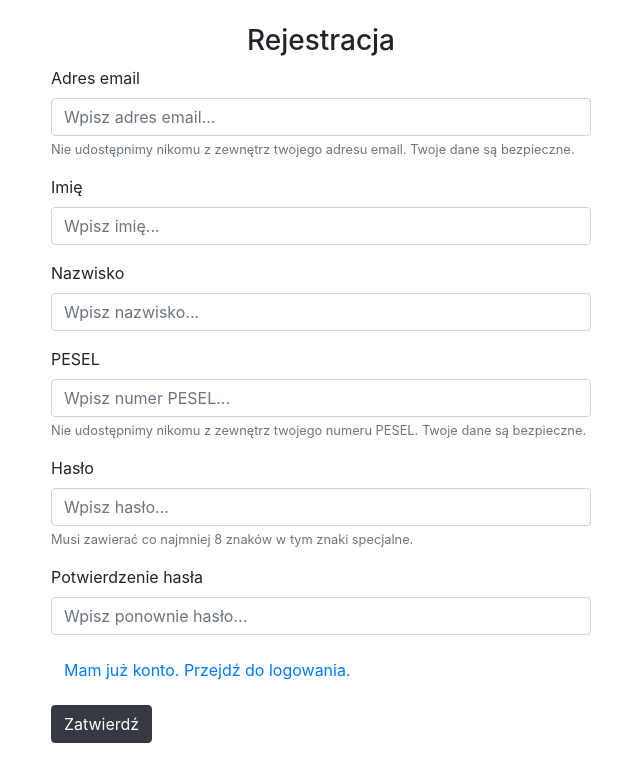
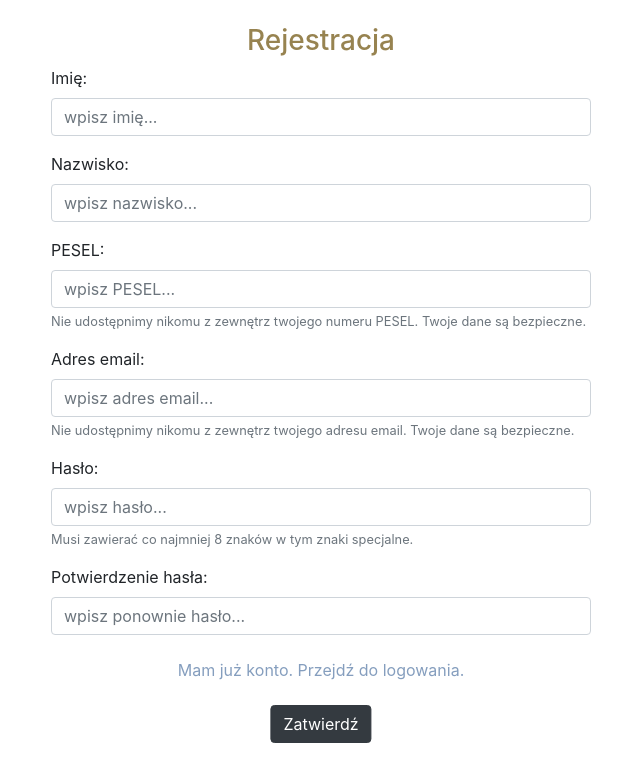
Before and after one commit to IzabelaPopiel/rezerwuj_okienka, a Django app: page /appointments/register/ in a window 1280 px wide. Shown: the top 782 px of the page, without its empty margins (319-959 px from the left). Run offline with Django 3.2, Linux system fonts and the light colour scheme; some libraries are stand-ins or nearby versions.

Commit message:
login and register front updated

```diff
--- a/appointments/templates/base.html
+++ b/appointments/templates/base.html
@@ -7,6 +7,24 @@
     <!-- Bootstrap CSS -->
     <link rel="stylesheet" href="https://stackpath.bootstrapcdn.com/bootstrap/4.5.0/css/bootstrap.min.css"
           integrity="sha384-9aIt2nRpC12Uk9gS9baDl411NQApFmC26EwAOH8WgZl5MYYxFfc+NcPb1dKGj7Sk" crossorigin="anonymous">
+
+    <style>
+        button, a {
+            position: relative;
+            top: 50%;
+            left: 50%;
+            -ms-transform: translate(-50%, -50%);
+            transform: translate(-50%, -50%);
+        }
+
+        h3 {
+            color: #978350
+        }
+
+        .btn-link {
+            color: #859EBE;
+        }
+    </style>
 
     <title>Rezerwuj okienka</title>
 </head>
--- a/appointments/templates/register.html
+++ b/appointments/templates/register.html
@@ -1,70 +1,35 @@
 {% extends 'base.html' %}
 
 {% block content %}
+{% csrf_token %}
+
+<h3 class="text-center">Rejestracja</h3>
 
 <form action="/appointments/register/" method="post">
-    {% csrf_token %}
-    <h3 class="text-center">Rejestracja</h3>
+
+    {% for field in form %}
+    <div class="row justify-content-center">
+        <div class="form-group col-md-offset-3 col-md-6 col-md-offset-3">
+            {{ field.label_tag }}
+            {{ field }}
+
+            {% if field.help_text %}
+            <small class="form-text text-muted">
+                {{ field.help_text }}
+            </small>
+            {% endif %}
+
+            {% for error in field.errors %}
+            {{ error }}
+            {% endfor %}
+        </div>
+    </div>
+    {% endfor %}
 
     <div class="row justify-content-center">
         <div class="form-group col-md-offset-3 col-md-6 col-md-offset-3">
-            <label for="email">Adres email</label>
-            <input type="email" class="form-control" id="email" name="email" placeholder="Wpisz adres email..."
-                   aria-describedby="emailHelp">
-            <small id="emailHelp" class="form-text text-muted">Nie udostępnimy nikomu z zewnętrz twojego adresu
-                email. Twoje dane są bezpieczne.</small>
-        </div>
-    </div>
-
-    <div class="row justify-content-center">
-        <div class="form-group col-md-offset-3 col-md-6 col-md-offset-3">
-            <label for="first_name">Imię</label>
-            <input type="text" class="form-control" id="first_name" name="first_name" placeholder="Wpisz imię...">
-        </div>
-    </div>
-
-    <div class="row justify-content-center">
-        <div class="form-group col-md-offset-3 col-md-6 col-md-offset-3">
-            <label for="last_name">Nazwisko</label>
-            <input type="text" class="form-control" id="last_name" name="last_name" placeholder="Wpisz nazwisko...">
-        </div>
-    </div>
-
-    <div class="row justify-content-center">
-        <div class="form-group col-md-offset-3 col-md-6 col-md-offset-3">
-            <label for="pesel">PESEL</label>
-            <input type="number" class="form-control" id="pesel" name="pesel" placeholder="Wpisz numer PESEL..."
-                   aria-describedby="peselHelp">
-            <small id="peselHelp" class="form-text text-muted">Nie udostępnimy nikomu z zewnętrz twojego numeru
-                PESEL. Twoje dane są bezpieczne.</small>
-        </div>
-    </div>
-
-    <div class="row justify-content-center">
-        <div class="form-group col-md-offset-3 col-md-6 col-md-offset-3">
-            <label for="password">Hasło</label>
-            <input type="password" class="form-control" id="password" name="password" placeholder="Wpisz hasło...">
-            <small id="passwordHelp" class="form-text text-muted">
-                Musi zawierać co najmniej 8 znaków w tym znaki specjalne.
-            </small>
-        </div>
-    </div>
-
-    <div class="row justify-content-center">
-        <div class="form-group col-md-offset-3 col-md-6 col-md-offset-3">
-            <label for="password_repeat">Potwierdzenie hasła</label>
-            <input type="password" class="form-control" id="password_repeat" name="password_repeat"
-                   placeholder="Wpisz ponownie hasło...">
-        </div>
-    </div>
-
-
-    <div class="row justify-content-center">
-        <div class="form-group col-md-offset-3 col-md-6 col-md-offset-3">
-            <div>
-                <a href="/appointments/login" class="btn btn-link ">Mam już konto. Przejdź do
-                    logowania.</a>
-            </div>
+            <a href="/appointments/login" class="btn btn-link ">Mam już konto. Przejdź do
+                logowania.</a>
         </div>
     </div>
 
--- a/appointments/views.py
+++ b/appointments/views.py
@@ -2,7 +2,7 @@ from django.shortcuts import render, redirect
 
 
 # Create your views here.
-from appointments.forms import PatientForm
+from appointments.forms import PatientForm, LoginForm
 
 
 def register(request):
@@ -13,8 +13,18 @@ def register(request):
             return redirect('/appointments/login/')
         else:
             print(form.errors)
-    return render(request, 'register.html')
+    else:
+        form = PatientForm()
+    return render(request, 'register.html', {'form': form})
 
 
 def login(request):
-    return render(request, 'login.html')
+    if request.method == 'POST':
+        form = LoginForm(request.POST)
+        if form.is_valid():
+            pass
+        else:
+            print(form.errors)
+    else:
+        form = LoginForm()
+    return render(request, 'login.html', {'form': form})
```
Also changed, not shown: appointments/templates/login.html (+23 -26 lines).
